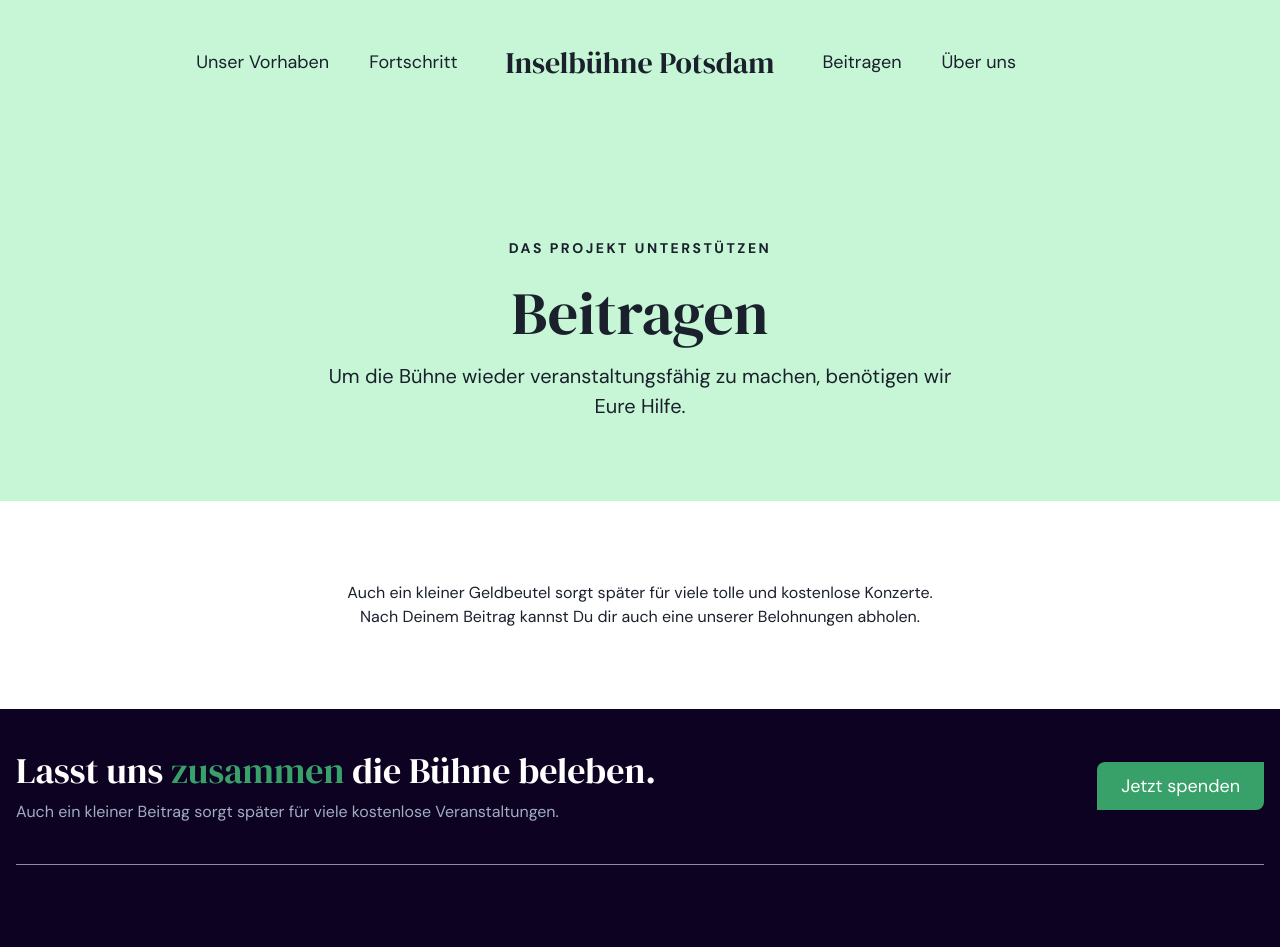
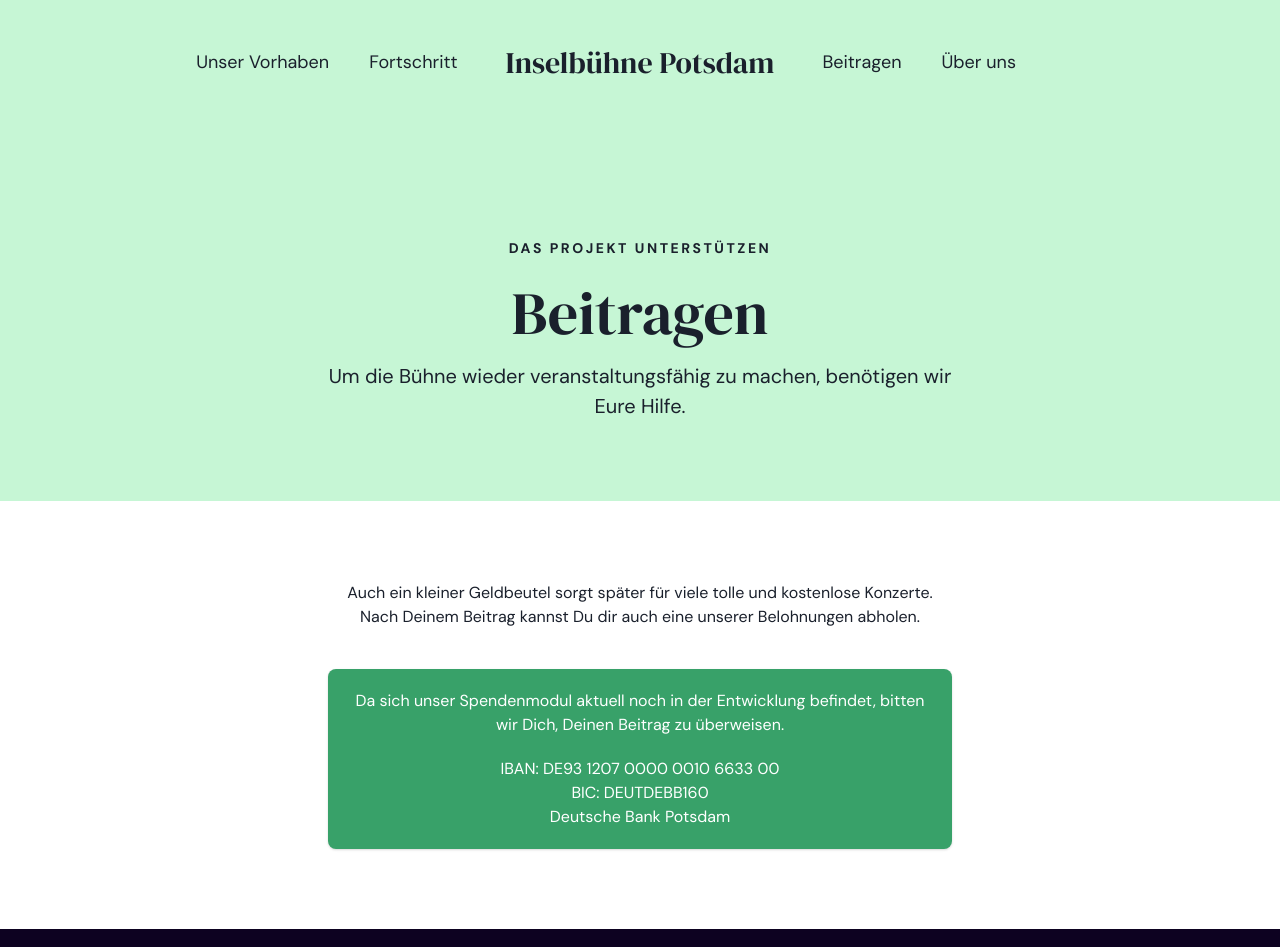
Before and after one commit to potsdamer-buergerstiftung/inselbuehne, a Next.js app: page /beitragen in a window 1280 px wide. Shown: the top 947 px of the page. Built offline with nearby package versions, Linux system fonts and the light colour scheme.

Commit message:
add bank address to page

```diff
--- a/pages/beitragen.tsx
+++ b/pages/beitragen.tsx
@@ -15,11 +15,32 @@ export default function Contribute() {
       </Title>
       <Box as="section" py="20">
         <Container centerContent textAlign="center">
-          <Text>
+          <Text mb="10">
             Auch ein kleiner Geldbeutel sorgt später für viele tolle und
             kostenlose Konzerte. Nach Deinem Beitrag kannst Du dir auch eine
             unserer Belohnungen abholen.
           </Text>
+          <Box
+            as="div"
+            background="green.500"
+            p="5"
+            boxShadow="base"
+            rounded="lg"
+            color="white"
+          >
+            <Text align="center" mb="5" fontSize="md">
+              Da sich unser Spendenmodul aktuell noch in der Entwicklung
+              befindet, bitten wir Dich, Deinen Beitrag zu überweisen.
+            </Text>
+
+            <Text align="center">
+              IBAN: DE93 1207 0000 0010 6633 00
+              <br />
+              BIC: DEUTDEBB160
+              <br />
+              Deutsche Bank Potsdam
+            </Text>
+          </Box>
         </Container>
       </Box>
     </Layout>
```
